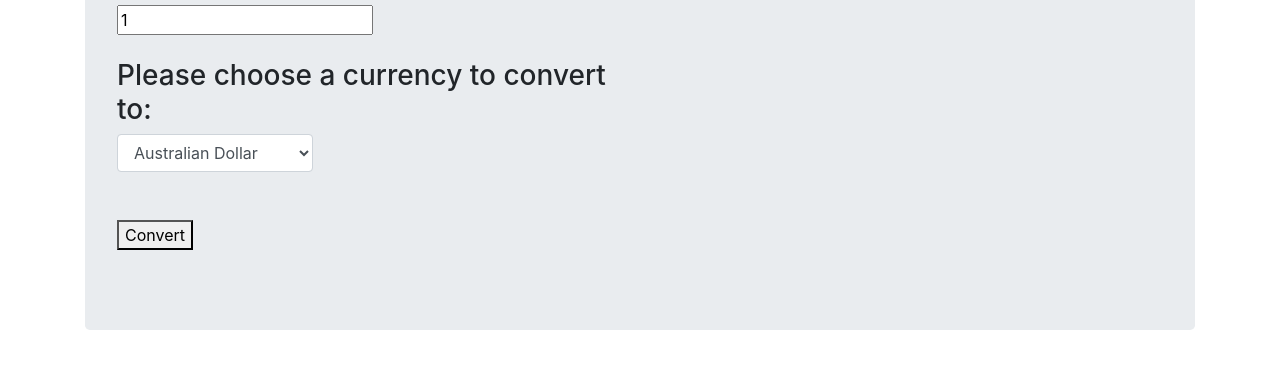
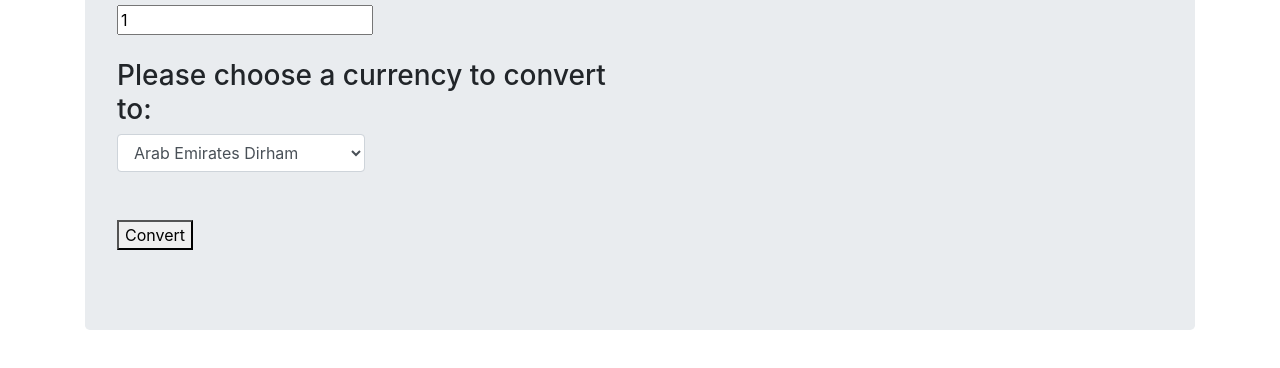
Before and after one commit to tytyhibye/currency-exchange, a website built with webpack: page src/index.html in a window 1280 px wide. Shown: the part 190-558 px from the top of the page. Built offline with nearby package versions, Linux system fonts and the light colour scheme.

Commit message:
add every currency available on the API's list.

```diff
--- a/src/exchange.js
+++ b/src/exchange.js
@@ -3,7 +3,7 @@ export class Xchange {
   async getData(url) {
     try {
       let request = await fetch(url);
-      if (request.status == 200) {
+      if (request.ok && request.status === 200) {
         let data = await request.json();
         return data;
       } else {
--- a/src/index.html
+++ b/src/index.html
@@ -21,12 +21,57 @@
                   <h3>Please choose a currency to convert to:</h3>
                   <div class="inputBox">
                     <select class="form-control" id="currency" style= "width: auto;">
-                      <option value="AUD" selected>Australian Dollar</option>
+                      <option value="AED" selected>Arab Emirates Dirham</option>
+                      <option value="ARS">Argentina Peso</option>
+                      <option value="AUD">Australian Dollar</option>
+                      <option value="BGN">Bulgaria Lev</option>
+                      <option value="BRL">Brazil Real</option>
+                      <option value="BSD">Bahamas Dollar</option>
                       <option value="CAD">Canadian Dollar</option>
+                      <option value="CHF">Swiss Franc</option>
+                      <option value="CLP">Chili Peso</option>
+                      <option value="CNY">China Yuan</option>
+                      <option value="COP">Columbian Peso</option>
+                      <option value="CZK">Czech Koruna</option>
+                      <option value="DKK">Denmark Krone</option>
+                      <option value="DOP">Dominican Republich Peso</option>
+                      <option value="EGP">Egypt Pound</option>
+                      <option value="EUR">Euro</option>
+                      <option value="FJD">Fiji Dollar</option>
                       <option value="GBP">British Pound</option>
+                      <option value="GTQ">Guatemala Quetzal</option>
+                      <option value="HKD">Hong Kong Dollar</option>
+                      <option value="HRK">Croatian Kuna</option>
+                      <option value="HUF">Hungary Forint</option>
+                      <option value="IDR">Indonesia Rupiah</option>
+                      <option value="ILS">Israel New Shekel</option>
+                      <option value="INR">Indian Rupee</option>
+                      <option value="ISK">Iceland Krona</option>
                       <option value="JPY">Japanese Yen</option>
-                      <option value="INR">Indian Rupee</option>
+                      <option value="KRW">South Korean Won</option>
+                      <option value="KZT">Kazakhstan Tenge</option>
+                      <option value="MXN">Mexican Peso</option>
+                      <option value="MYR">Malaysia Ringgit</option>
                       <option value="This ain't gone work">Middle-Earth Mithril</option>
+                      <option value="NOK">Norway Kroner</option>
+                      <option value="NZD">New Zealand Dollar</option>
+                      <option value="PAB">Panama Balboa</option>
+                      <option value="PEN">Peru Nuevo Sol</option>
+                      <option value="PHP">Philippines Peso</option>
+                      <option value="PKR">Pakistan Rupee</option>
+                      <option value="PLN">Poland Zloty</option>
+                      <option value="PYG">Paraguay Guarani</option>
+                      <option value="RON">Romania New Lei</option>
+                      <option value="RUB">Russia Rouble</option>
+                      <option value="SAR">Saudi Arabia Riyal</option>
+                      <option value="SEK">Swedish Krona</option>
+                      <option value="SGD">Singapore Dollar</option>
+                      <option value="THB">Thailand Baht</option>
+                      <option value="TRY">Turkish New Lira</option>
+                      <option value="TWD">Taiwan Dollar</option>
+                      <option value="UAH">Ukraine Hryvnia</option>
+                      <option value="UYU">Uruguay Peso</option>
+                      <option value="ZAR">South African Rand</option>
                     </select>
                   </div>
                   <br>
--- a/src/main.js
+++ b/src/main.js
@@ -9,12 +9,9 @@ $(document).ready(function () {
     event.preventDefault();
     let inputCurrency = $('#currency').val();
     let inputAmount = $('#dollar').val();
-    console.log(inputAmount);
-    console.log(inputCurrency);
     (async () => {
       let xchange = new Xchange();
       let response = await xchange.getData(`https://prime.exchangerate-api.com/v5/${process.env.API_KEY}/latest/USD`);
-      console.log('response: ', response);
       getElements(response.conversion_rates[inputCurrency]);
     })();
     function getElements(response) {
```
